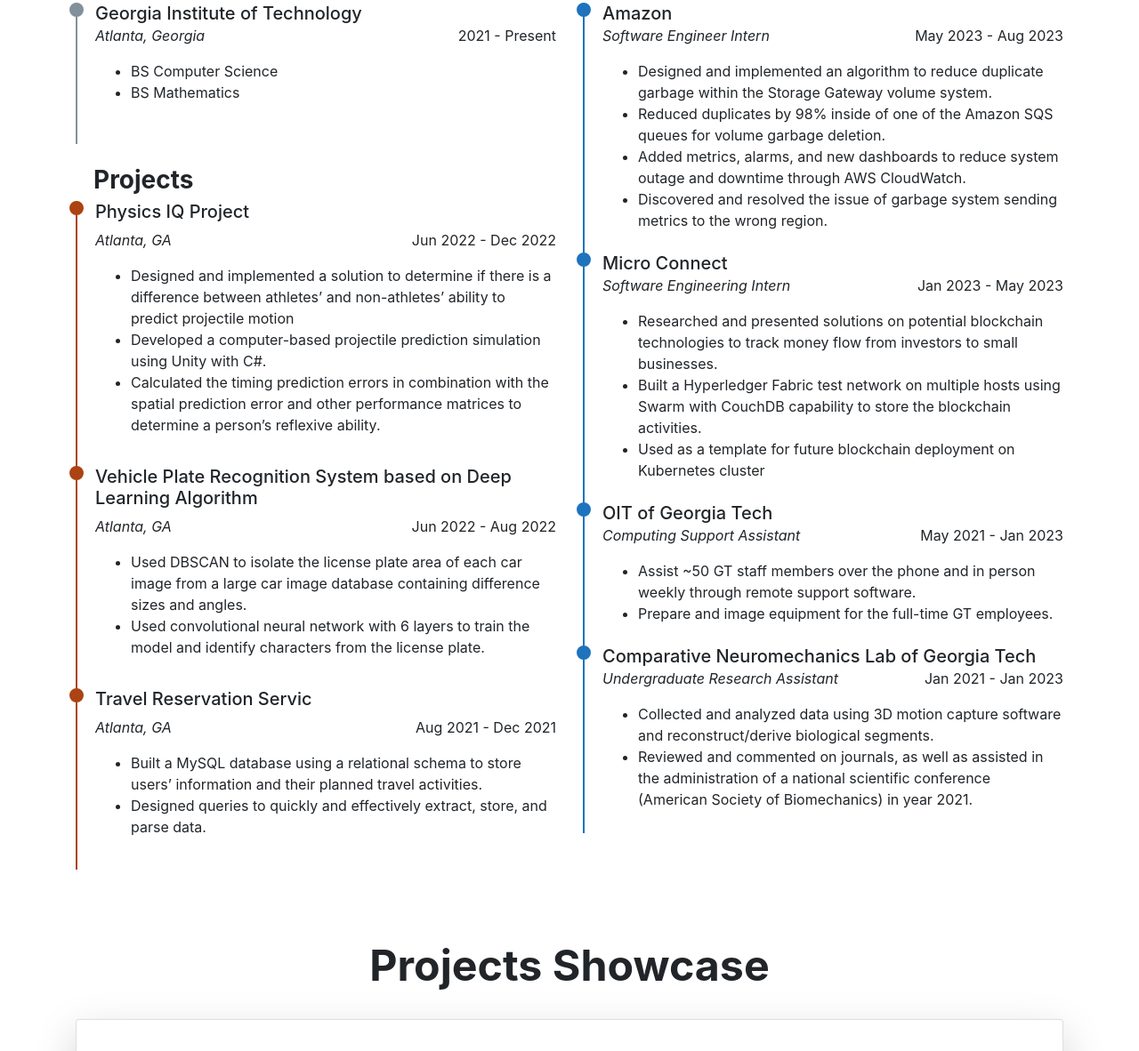
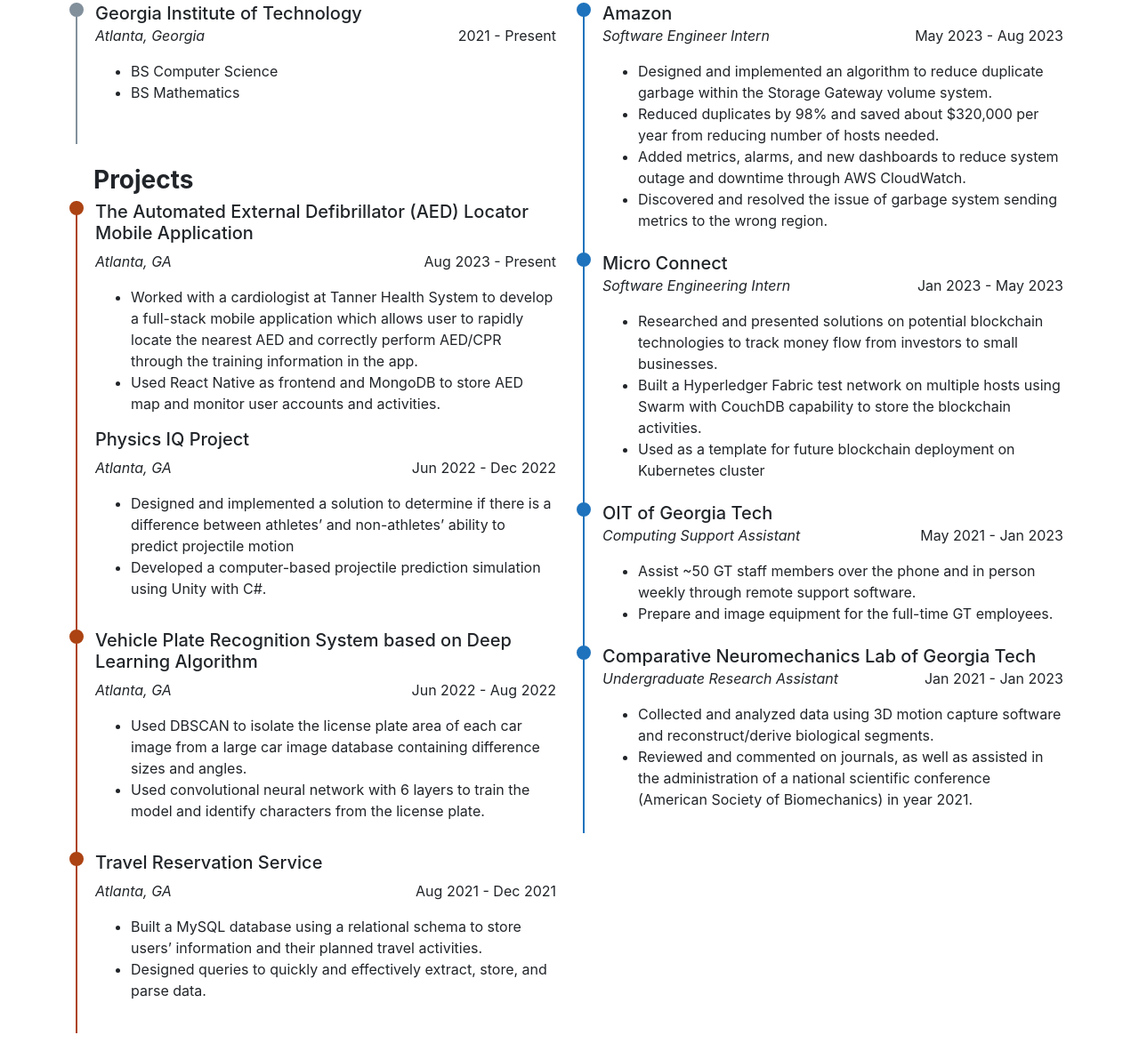
Before and after one commit to katheriney0116/katheriney0116.github.io, a plain HTML site: page index.html in a window 1280 px wide. Shown: the part 1698-2880 px from the top of the page at 89% size. Drawn offline with nearby package versions, Linux system fonts and the light colour scheme.

Commit message:
update project

```diff
--- a/index.html
+++ b/index.html
@@ -170,13 +170,21 @@
                         <h3><b>Projects</b></h3>
                     </div>
                     <div class="resume-project">
+                        <h5>The Automated External Defibrillator (AED) Locator Mobile Application</h5>
+                        <span><i>Atlanta, GA</i></span><span class="float-right">Aug 2023 - Present</span>
+                        <p>
+                        <ul>
+                            <li>Worked with a cardiologist at Tanner Health System to develop a full-stack mobile application which allows user
+                                to rapidly locate the nearest AED and correctly perform AED/CPR through the training information in the app.</li>
+                            <li>Used React Native as frontend and MongoDB to store AED map and monitor user accounts and activities.</li>
+                        </ul>
+                        </p>
                         <h5>Physics IQ Project</h5>
                         <span><i>Atlanta, GA</i></span><span class="float-right">Jun 2022 - Dec 2022</span>
                         <p>
                         <ul>
                             <li>Designed and implemented a solution to determine if there is a difference between athletes’ and non-athletes’ ability to predict projectile motion</li>
                             <li>Developed a computer-based projectile prediction simulation using Unity with C#.</li>
-                            <li>Calculated the timing prediction errors in combination with the spatial prediction error and other performance matrices to determine a person’s reflexive ability.</li>
                         </ul>
                         </p>
                     </div>
@@ -191,7 +199,7 @@
                         </p>
                     </div>
                     <div class="resume-project">
-                        <h5>Travel Reservation Servic</h5>
+                        <h5>Travel Reservation Service</h5>
                         <span><i>Atlanta, GA</i></span><span class="float-right">Aug 2021 - Dec 2021</span>
                         <p>
                         <ul>
@@ -211,7 +219,7 @@
                         <p>
                         <ul>
                             <li>Designed and implemented an algorithm to reduce duplicate garbage within the Storage Gateway volume system.</li>
-                            <li>Reduced duplicates by 98% inside of one of the Amazon SQS queues for volume garbage deletion.</li>
+                            <li>Reduced duplicates by 98% and saved about $320,000 per year from reducing number of hosts needed.</li>
                             <li>Added metrics, alarms, and new dashboards to reduce system outage and downtime through AWS CloudWatch.</li>
                             <li>Discovered and resolved the issue of garbage system sending metrics to the wrong region.</li>
                         </ul>
@@ -330,8 +338,8 @@
                 </div>
                 <div class="col-sm-6">
                     <div class="card shadow-lg" style="text-align: center;">
-                        <a href="./assets/Katherine_Yang_Resume.pdf" title="Resume" style="font-size: 3em"><i class="far fa-file-alt"></i></a>
-                        <a href="./assets/Katherine_Yang_Resume.pdf"><b>Click to download my Resume!</b></a>
+                        <a href="./assets/Resume_Xiao.pdf" title="Resume" style="font-size: 3em"><i class="far fa-file-alt"></i></a>
+                        <a href="./assets/Resume_Xiao.pdf"><b>Click to download my Resume!</b></a>
                     </div>
                 </div>
             </div>
```
Also changed, not shown: 2 other files.
